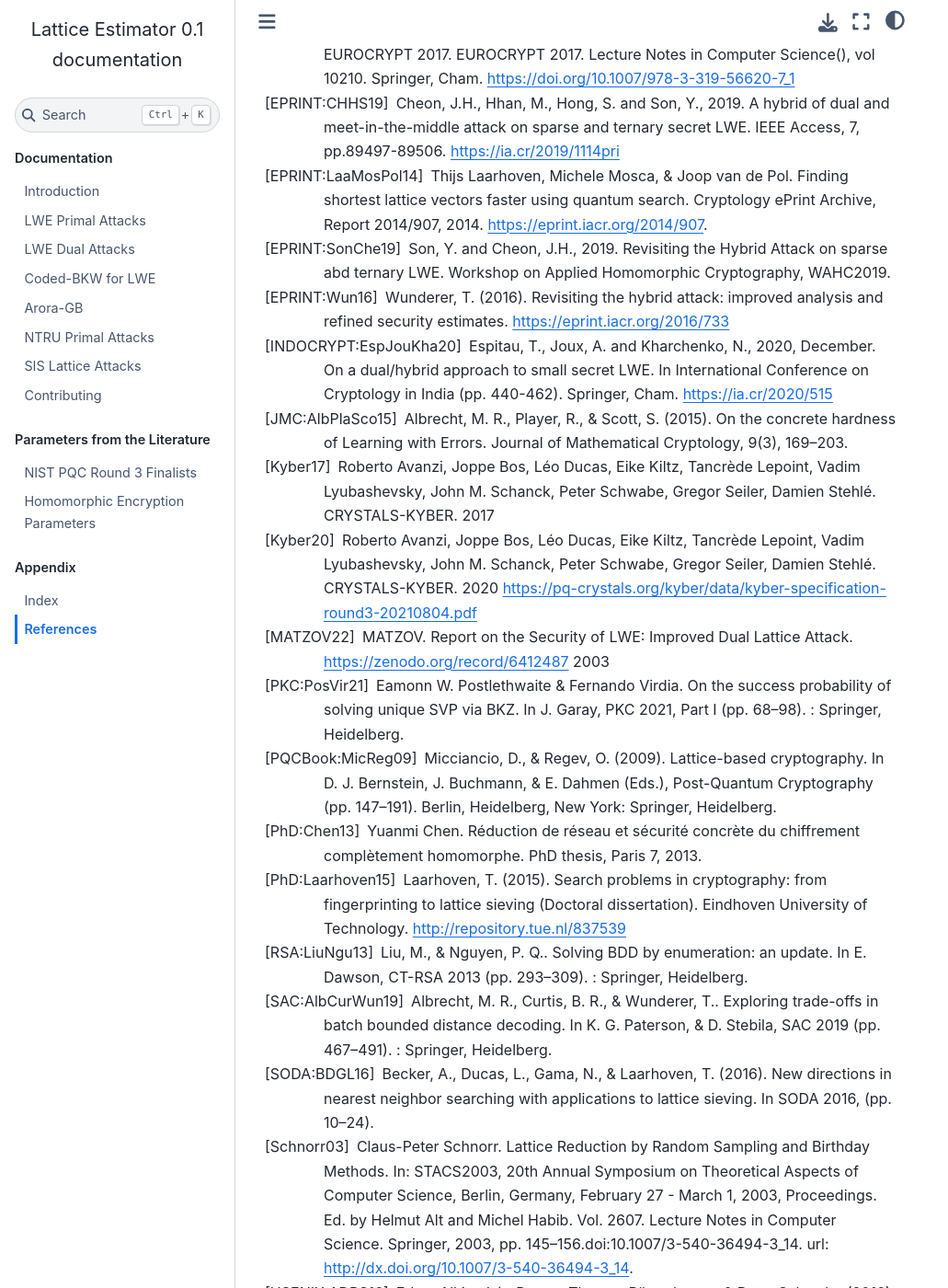
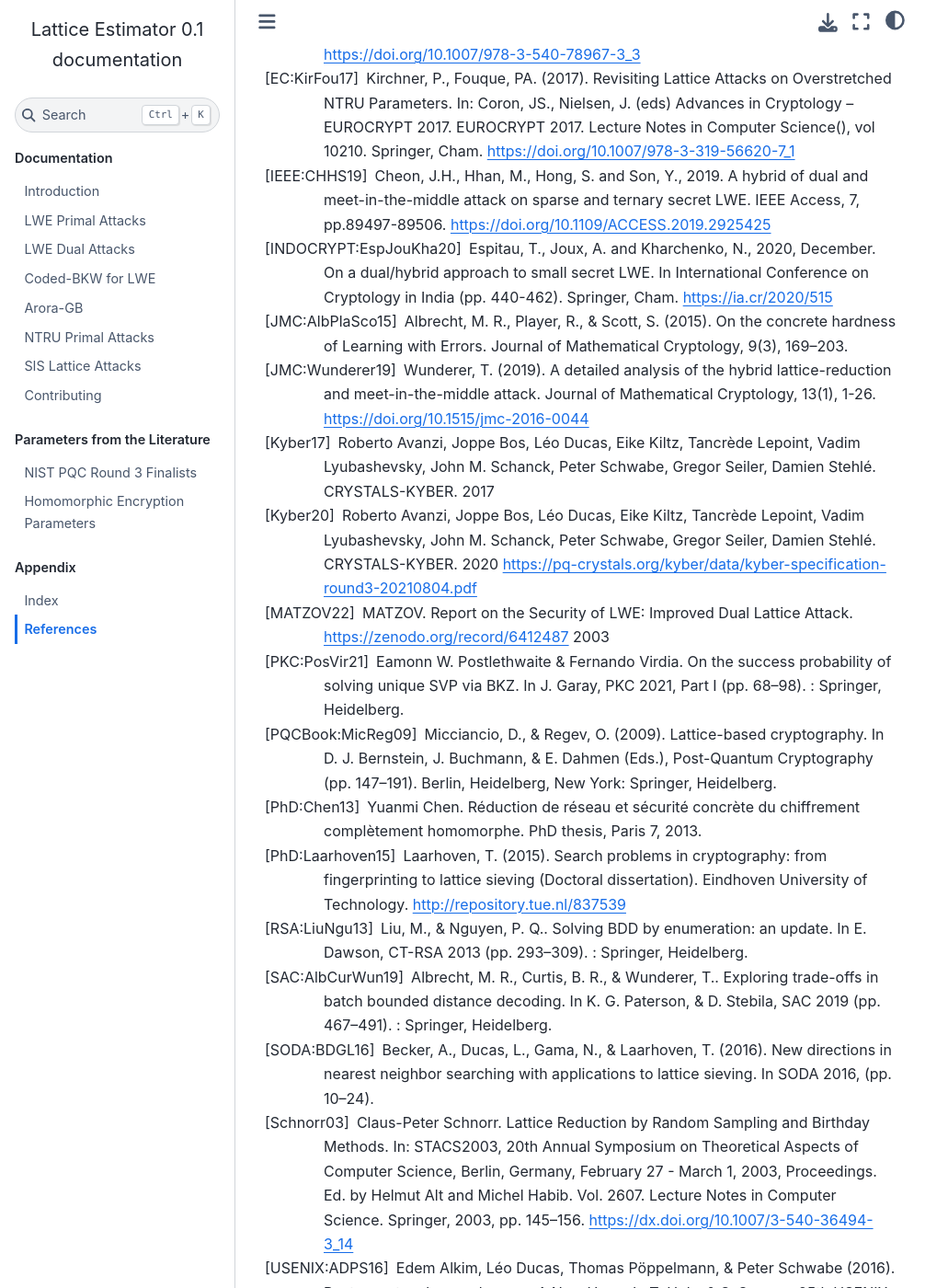
Before and after one commit to malb/lattice-estimator, a Sphinx documentation site: the page built from docs/references.rst, in a window 1280 px wide and 1400 px high, scrolled down 1646 px. Shown: the whole window at 92% size, without its empty margins (0-1031 px from the left). Built offline with Sphinx 7.4.7 and the Sphinx Book theme 1.1.4, drawn with Linux system fonts in a browser that asks for light colours; some of the changed text lies outside the part shown.

Commit message:
Fix my typo & change refs to proceedings version

```diff
--- a/docs/algorithms/lwe-dual.rst
+++ b/docs/algorithms/lwe-dual.rst
@@ -18,7 +18,7 @@
 
     dual_hybrid(params)
 
-Further improvements are possible using a meet-in-the-middle approach [EPRINT:CHHS19]_::
+Further improvements are possible using a meet-in-the-middle approach [IEEE:CHHS19]_::
 
    dual_hybrid(params, mitm_optimization=True)
 
--- a/docs/references.rst
+++ b/docs/references.rst
@@ -15,17 +15,16 @@
 .. [C:HowgraveGraham07] Nick Howgrave-Graham. A hybrid lattice-reduction and meet-in-the-middle attack against NTRU. In A. Menezes, CRYPTO 2007 (pp. 150–169). : Springer, Heidelberg.
 .. [C:KirFou15] Paul Kirchner & Pierre-Alain Fouque. An improved BKW algorithm for LWE with applications to cryptography and lattices. In R. Gennaro, & M. J. B. Robshaw, CRYPTO 2015, Part~I (pp. 43–62). : Springer, Heidelberg.
 .. [CheNgu12] Yuanmi Chen and Phong Q. Nguyen. BKZ 2.0: Better lattice security estimates (Full Version). 2012. http://www.di.ens.fr/~ychen/research/Full_BKZ.pdf
+.. [DCC:LaaMosPol15] Thijs Laarhoven, Michele Mosca, & Joop van de Pol. Finding shortest lattice vectors faster using quantum search. In Designs, COdes and Cryptography 2015 (pp. 375-400). https://doi.org/10.1007/s10623-015-0067-5
 .. [Dilithium21] Shi Bai, Léo Ducas, Eike Kiltz, Tancrède Lepoint, Vadim Lyubashevsky, Peter Schwabe, Gregor Seiler, Damien Stehlé. CRYSTALS-DILITHIUM. 2021 https://pq-crystals.org/dilithium/data/dilithium-specification-round3-20210208.pdf
 .. [EC:Albrecht17]  Albrecht, M. R. (2017). On dual lattice attacks against small-secret LWE and parameter choices in  HElib and SEAL. In J. Coron, & J. B. Nielsen, EUROCRYPT 2017, Part II (pp. 103–129). : Springer, Heidelberg.
 .. [EC:Ducas18] Léo Ducas (2018). Shortest vector from lattice sieving: A few dimensions for free. In J. B. Nielsen, & V. Rijmen, EUROCRYPT 2018, Part I (pp. 125–145). : Springer, Heidelberg.
 .. [EC:GamNgu08] Gama, N., Nguyen, P.Q. (2008). Predicting Lattice Reduction. In: Smart, N. (eds) Advances in Cryptology – EUROCRYPT 2008. EUROCRYPT 2008. Lecture Notes in Computer Science, vol 4965. Springer, Berlin, Heidelberg. https://doi.org/10.1007/978-3-540-78967-3_3
 .. [EC:KirFou17] Kirchner, P., Fouque, PA. (2017). Revisiting Lattice Attacks on Overstretched NTRU Parameters. In: Coron, JS., Nielsen, J. (eds) Advances in Cryptology – EUROCRYPT 2017. EUROCRYPT 2017. Lecture Notes in Computer Science(), vol 10210. Springer, Cham. https://doi.org/10.1007/978-3-319-56620-7_1
-.. [EPRINT:CHHS19] Cheon, J.H., Hhan, M., Hong, S. and Son, Y., 2019. A hybrid of dual and meet-in-the-middle attack on sparse and ternary secret LWE. IEEE Access, 7, pp.89497-89506. https://ia.cr/2019/1114pri
-.. [EPRINT:LaaMosPol14] Thijs Laarhoven, Michele Mosca, & Joop van de Pol. Finding shortest lattice vectors faster using quantum search. Cryptology ePrint Archive, Report 2014/907, 2014. https://eprint.iacr.org/2014/907.
-.. [EPRINT:SonChe19] Son, Y. and Cheon, J.H., 2019. Revisiting the Hybrid Attack on sparse abd ternary LWE. Workshop on Applied Homomorphic Cryptography, WAHC2019.
-.. [EPRINT:Wun16] Wunderer, T. (2016). Revisiting the hybrid attack: improved analysis and refined security estimates. https://eprint.iacr.org/2016/733
+.. [IEEE:CHHS19] Cheon, J.H., Hhan, M., Hong, S. and Son, Y., 2019. A hybrid of dual and meet-in-the-middle attack on sparse and ternary secret LWE. IEEE Access, 7, pp.89497-89506. https://doi.org/10.1109/ACCESS.2019.2925425
 .. [INDOCRYPT:EspJouKha20] Espitau, T., Joux, A. and Kharchenko, N., 2020, December. On a dual/hybrid approach to small secret LWE. In International Conference on Cryptology in India (pp. 440-462). Springer, Cham. https://ia.cr/2020/515
 .. [JMC:AlbPlaSco15] Albrecht, M. R., Player, R., & Scott, S. (2015). On the concrete hardness of Learning with Errors. Journal of Mathematical Cryptology, 9(3), 169–203.
+.. [JMC:Wunderer19] Wunderer, T. (2019). A detailed analysis of the hybrid lattice-reduction and meet-in-the-middle attack. Journal of Mathematical Cryptology, 13(1), 1-26. https://doi.org/10.1515/jmc-2016-0044
 .. [Kyber17] Roberto Avanzi, Joppe Bos, Léo Ducas, Eike Kiltz, Tancrède Lepoint, Vadim Lyubashevsky, John M. Schanck, Peter Schwabe, Gregor Seiler, Damien Stehlé. CRYSTALS-KYBER. 2017
 .. [Kyber20] Roberto Avanzi, Joppe Bos, Léo Ducas, Eike Kiltz, Tancrède Lepoint, Vadim Lyubashevsky, John M. Schanck, Peter Schwabe, Gregor Seiler, Damien Stehlé. CRYSTALS-KYBER. 2020 https://pq-crystals.org/kyber/data/kyber-specification-round3-20210804.pdf
 .. [MATZOV22] MATZOV. Report on the Security of LWE: Improved Dual Lattice Attack. https://zenodo.org/record/6412487 2003
@@ -36,5 +35,6 @@
 .. [RSA:LiuNgu13] Liu, M., & Nguyen, P. Q.. Solving BDD by enumeration: an update. In E. Dawson, CT-RSA 2013 (pp. 293–309). : Springer, Heidelberg.
 .. [SAC:AlbCurWun19] Albrecht, M. R., Curtis, B. R., & Wunderer, T.. Exploring trade-offs in batch bounded distance decoding. In K. G. Paterson, & D. Stebila, SAC 2019 (pp. 467–491). : Springer, Heidelberg.
 .. [SODA:BDGL16] Becker, A., Ducas, L., Gama, N., & Laarhoven, T. (2016). New directions in nearest neighbor searching with applications to lattice sieving. In SODA 2016, (pp. 10–24).
-.. [Schnorr03] Claus-Peter Schnorr. Lattice Reduction by Random Sampling and Birthday Methods. In: STACS2003, 20th Annual Symposium on Theoretical Aspects of Computer Science, Berlin, Germany, February 27 - March 1, 2003, Proceedings. Ed. by Helmut Alt and Michel Habib. Vol. 2607. Lecture Notes in Computer Science. Springer, 2003, pp. 145–156.doi:10.1007/3-540-36494-3_14. url: http://dx.doi.org/10.1007/3-540-36494-3_14.
+.. [Schnorr03] Claus-Peter Schnorr. Lattice Reduction by Random Sampling and Birthday Methods. In: STACS2003, 20th Annual Symposium on Theoretical Aspects of Computer Science, Berlin, Germany, February 27 - March 1, 2003, Proceedings. Ed. by Helmut Alt and Michel Habib. Vol. 2607. Lecture Notes in Computer Science. Springer, 2003, pp. 145–156. https://dx.doi.org/10.1007/3-540-36494-3_14
 .. [USENIX:ADPS16] Edem Alkim, Léo Ducas, Thomas Pöppelmann, & Peter Schwabe (2016). Post-quantum key exchange - A New Hope. In T. Holz, & S. Savage, 25th USENIX Security Symposium, USENIX Security 16 (pp. 327–343). USENIX Association.
+.. [WAHC:SonChe19] Son, Y. and Cheon, J.H., 2019. Revisiting the Hybrid Attack on sparse abd ternary LWE. Workshop on Applied Homomorphic Cryptography, WAHC2019. https://doi.org/10.1145/3338469.3358941
```
Also changed, not shown: 3 other files.
